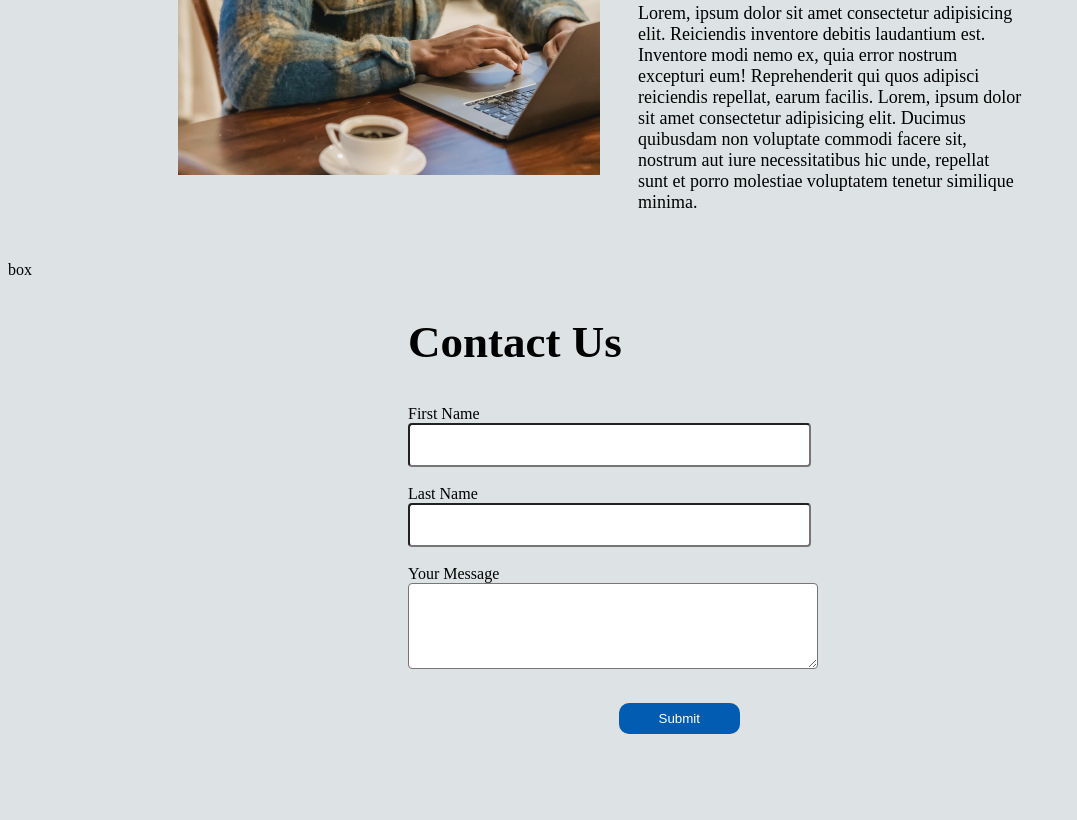
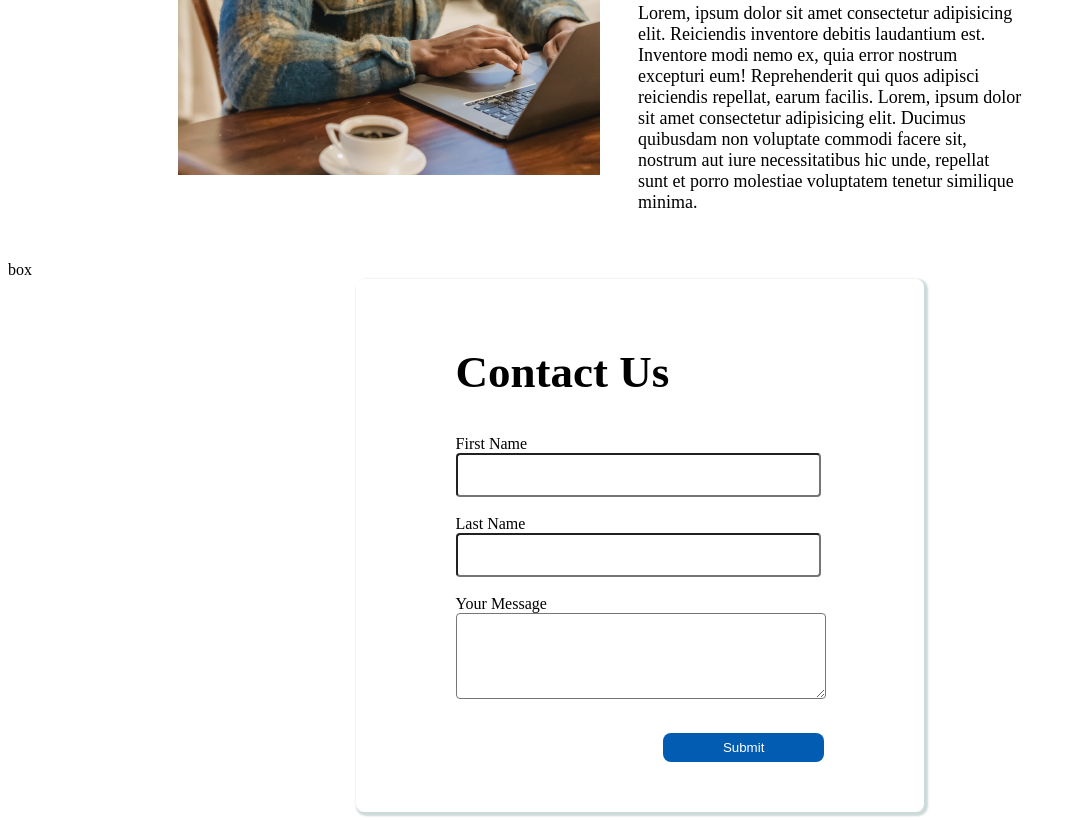
Before and after one commit to daveeedu/Bonus_activity, a plain HTML site: page index.html in a window 1280 px wide. Shown: the part 539-1359 px from the top of the page, without its empty margins (0-1077 px from the left). Before the commit the page ends 1301 px from the top, so only its background shows below. Drawn offline with Linux system fonts and the light colour scheme.

Commit message:
new commit

```diff
--- a/style/style.css
+++ b/style/style.css
@@ -1,6 +1,6 @@
 body{
     border: 0;
-    background: rgb(221, 227, 228);
+    box-sizing: border-box;
 }
 .heading {
     display: flex;
@@ -44,13 +44,19 @@ body{
     padding: 0 50px 0  0;
     font-size: 18px;
 }
+.form-section {
+    box-shadow: 2px 2px 2px 2px rgb(204, 218, 218);
+    width: 45%;
+    height: 70%;
+    margin: 0 auto;
+    border-radius: 8px;
 
+}
 .form-section .form-box{
-
-    width: 50%;
-    padding-left: 400px;
-
-
+    width: 100%;
+    padding-left: 100px;
+    padding-top: 30px;
+    padding-bottom: 30px;
 }
 .form-box h1 {
     font-size: 45px;
@@ -82,13 +88,13 @@ body{
 .button-section {
     display: flex;
     justify-content: flex-end;
-    padding-right: 300px;
+    padding-right: 200px;
     padding-top: 30px;
 }
 .button-section button {
     background: rgb(2, 92, 177);
-    padding: 8px 40px;
-    border-radius: 10px;
+    padding: 7px 60px;
+    border-radius: 8px;
     border: none;
     color: white;
 }
```
